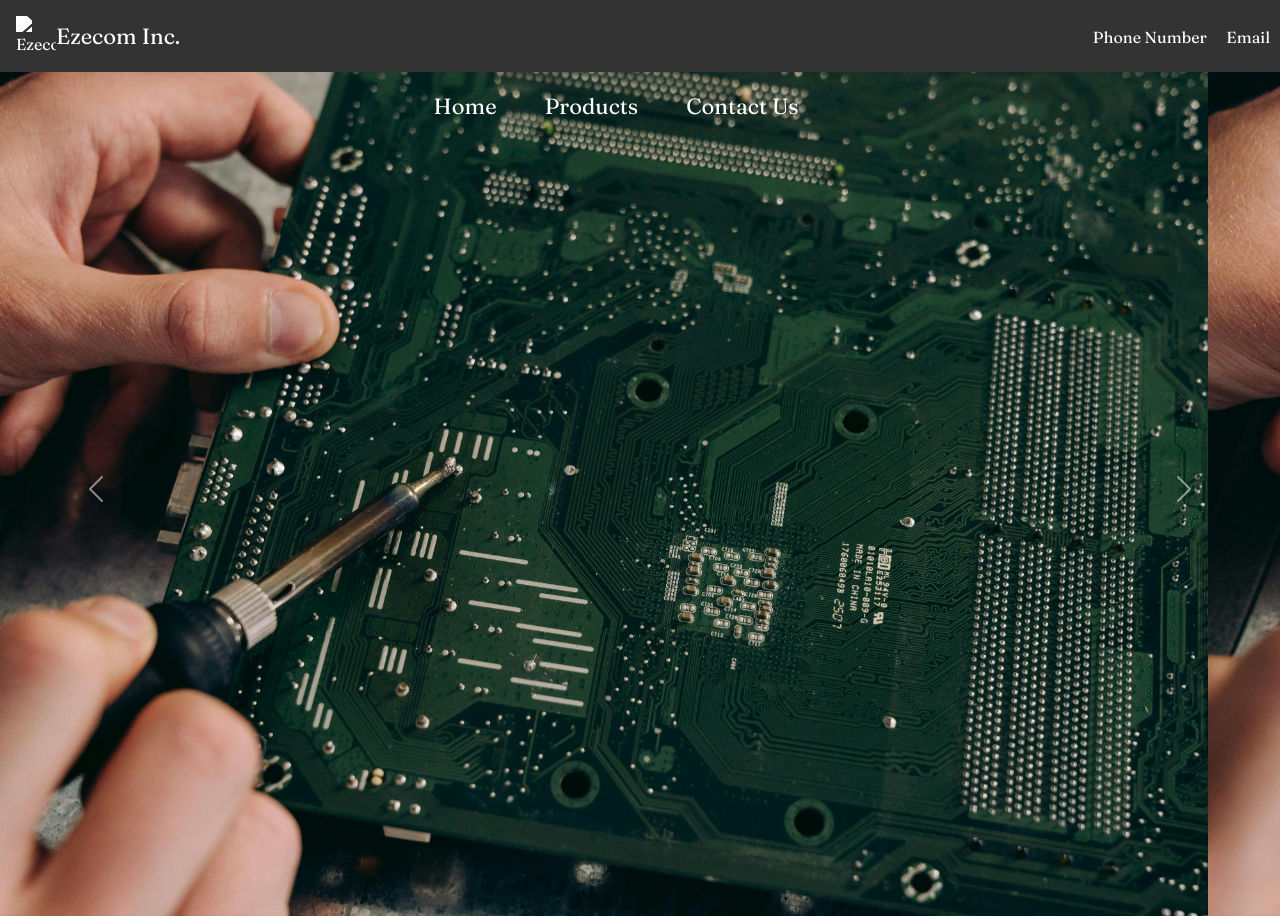
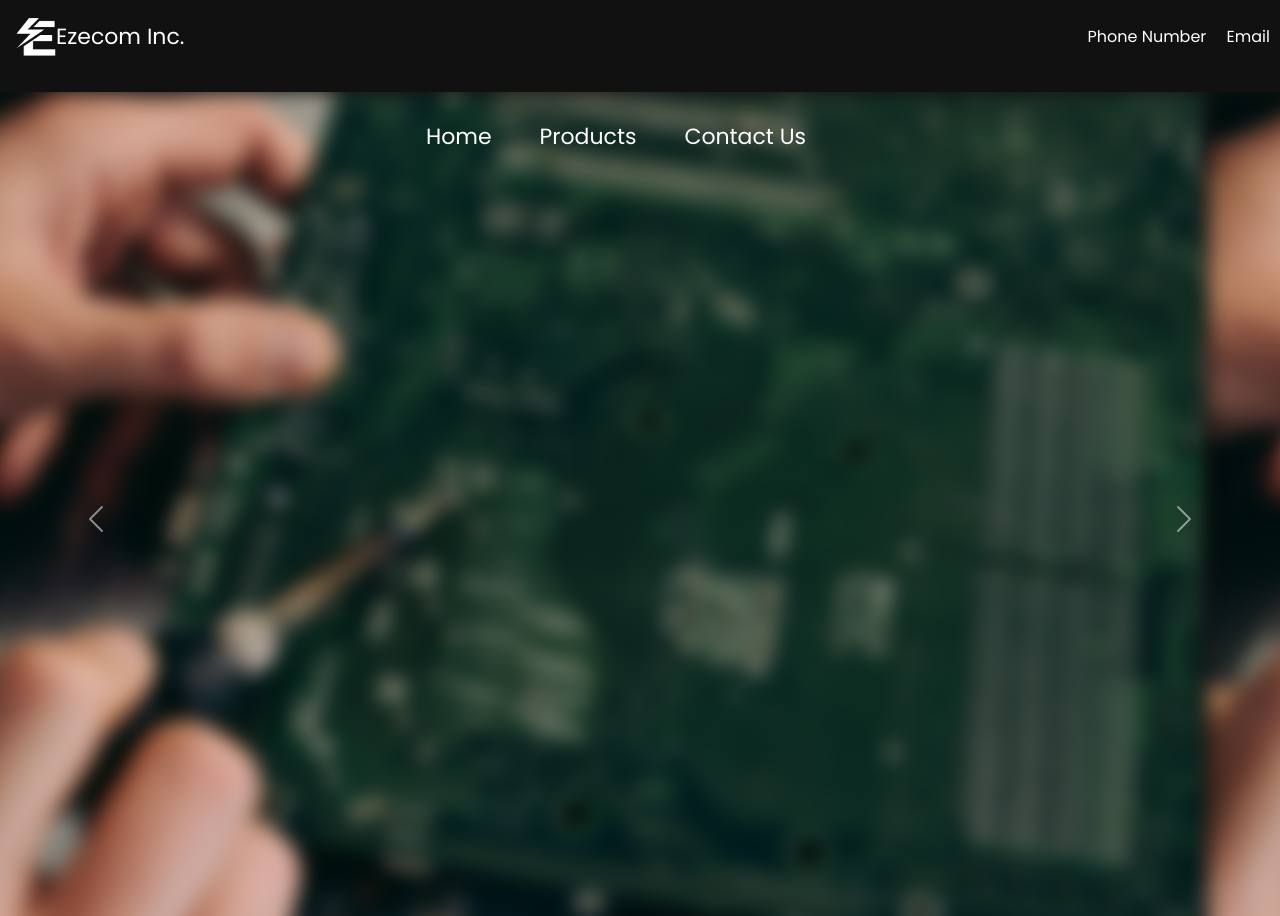
Before and after one commit to ezekiel-1export/ezecom, a plain HTML site: page www/index.html in a window 1280 px wide. Shown: the top 916 px of the page. Drawn offline with nearby package versions, Linux system fonts and the light colour scheme.

Commit message:
fix: change BG color

```diff
--- a/resources/styles/colors.css
+++ b/resources/styles/colors.css
@@ -11,9 +11,13 @@
 }
 
 .ez-bg {
-    background-color: #2e3136;
+    background-color: #111111;
 }
 
 .filter-white {
     filter: brightness(0) invert(1);
 }
+
+.filter-blur {
+    filter: blur(10px);
+}
--- a/resources/styles/typography.css
+++ b/resources/styles/typography.css
@@ -1,10 +1,7 @@
 body {
-    font-family: "Fraunces", serif;
-    font-optical-sizing: auto;
+    font-family: poppins;
+    font-family: "Poppins", sans-serif;
     font-style: normal;
-    font-variation-settings:
-      "SOFT" 0,
-      "WONK" 0;;
 }
 
 .font-weight-600 {
--- a/www/index.html
+++ b/www/index.html
@@ -9,8 +9,8 @@
     <link href="../resources/styles/typography.css" rel="stylesheet">
     <link href="../resources/styles/landing_page.css" rel="stylesheet">
     <link rel="preconnect" href="https://fonts.googleapis.com">
-    <link rel="preconnect" href="https://fonts.gstatic.com" crossorigin>
-    <link href="https://fonts.googleapis.com/css2?family=Fraunces:ital,opsz,wght@0,9..144,100..900;1,9..144,100..900&display=swap" rel="stylesheet">
+<link rel="preconnect" href="https://fonts.gstatic.com" crossorigin>
+<link href="https://fonts.googleapis.com/css2?family=Poppins:ital,wght@0,100;0,200;0,300;0,400;0,500;0,600;0,700;0,800;0,900;1,100;1,200;1,300;1,400;1,500;1,600;1,700;1,800;1,900&display=swap" rel="stylesheet">
     <script src="https://cdn.jsdelivr.net/npm/bootstrap@5.0.2/dist/js/bootstrap.bundle.min.js" integrity="sha384-MrcW6ZMFYlzcLA8Nl+NtUVF0sA7MsXsP1UyJoMp4YLEuNSfAP+JcXn/tWtIaxVXM" crossorigin="anonymous"></script>
 </head>
 <body class="ez-bg text-white">
@@ -18,30 +18,31 @@
         <span class="align-self-center">Phone Number</span>
         <span class="align-self-center ps-3">Email</span>
     </div>
-    <header class="p-3 ez-secondary d-flex text-white py-auto" style="position: sticky; top: 0; overflow: hidden; z-index:2">
-       <img src="#" alt="Ezecom Inc." width="40" height="40" class="filter-white">
+    <header class="p-3 ez-bg d-flex text-white py-auto" style="position: sticky; top: 0; overflow: hidden; z-index:2">
+       <img src="../resources/images/company_logo.png" alt="Ezecom Inc." width="40" height="40" class="filter-white">
        <span class="font-size-22 flex-grow-1 align-self-center">Ezecom Inc.</span>
 
     </header>
+    <nav class="floating-navbar">
+        <ul class="list-unstyled mt-5 font-size-22 d-flex justify-content-center">
+            <li class="me-5 text-center">Home</li>
+            <li class="me-5 text-center">Products</li>
+            <li class="me-5 text-center">Contact Us</li>
+        </ul>
+    </nav>
     <section class="text-center py-auto" style="height:1200px; margin-top:-30px">
 
-    <nav class="floating-navbar">
-        <ul class="list-unstyled mt-5 font-size-22 d-flex justify-content-center">
-            <li class="me-5">Home</li>
-            <li class="me-5">Products</li>
-            <li class="me-5">Contact Us</li>
-        </ul>
-    </nav>
-        <div id="carouselExampleControls" class="carousel slide" data-bs-ride="carousel" style="margin-top: -6%">
+
+        <div id="carouselExampleControls" class="carousel slide" data-bs-ride="carousel" style="margin-top: -6%;">
             <div class="carousel-inner">
               <div class="carousel-item active">
-                <img src="../resources/images/ups_maintenance.jpg" class="d-block w-100" alt="UPS Maintenance">
+                <img src="../resources/images/ups_maintenance.jpg" class="d-block w-100 filter-blur" alt="UPS Maintenance">
               </div>
               <div class="carousel-item">
-                <img src="../resources/images/ups_maintenance.jpg" class="d-block w-100" alt="UPS Maintenance">
+                <img src="../resources/images/ups_maintenance.jpg" class="d-block w-100 filter-blur" alt="UPS Maintenance">
               </div>
               <div class="carousel-item">
-                <img src="../resources/images/ups_maintenance.jpg" class="d-block w-100" alt="UPS Maintenance">
+                <img src="../resources/images/ups_maintenance.jpg" class="d-block w-100 filter-blur" alt="UPS Maintenance">
               </div>
             </div>
             <button class="carousel-control-prev" type="button" data-bs-target="#carouselExampleControls" data-bs-slide="prev">
@@ -58,7 +59,7 @@
         <h1>Our Services</h1>
         <div class="row">
             <div class="col mx-5 px-3">
-                <img src="../resources/images/ups_maintenance.jpg" alt="Ezecom Inc." height="360" width="480">
+                <img src="../resources/images/ups_maintenance.jpg" alt="Ezecom Inc." height="144" width="240">
                 <p class="font-size-28">Installation</p>
                 <p class="text-center">Lorem ipsum dolor sit amet, consectetur adipiscing elit, sed do eiusmod tempor incididunt ut labore et dolore magna aliqua. Ut enim ad minim veniam, quis nostrud exercitation ullamco laboris nisi ut aliquip ex ea commodo consequat.</p>
             </div>
@@ -67,8 +68,6 @@
                 <p class="font-size-28">Maintenance</p>
                 <p class="text-center">Lorem ipsum dolor sit amet, consectetur adipiscing elit, sed do eiusmod tempor incididunt ut labore et dolore magna aliqua. Ut enim ad minim veniam, quis nostrud exercitation ullamco laboris nisi ut aliquip ex ea commodo consequat.</p>
             </div>
-        </div>
-        <div class="row mt-5">
             <div class="col mx-5 px-3">
                 <img src="../resources/images/ups_maintenance.jpg" alt="Ezecom Inc." height="360" width="480">
                 <p class="font-size-28">Replacement</p>
```
